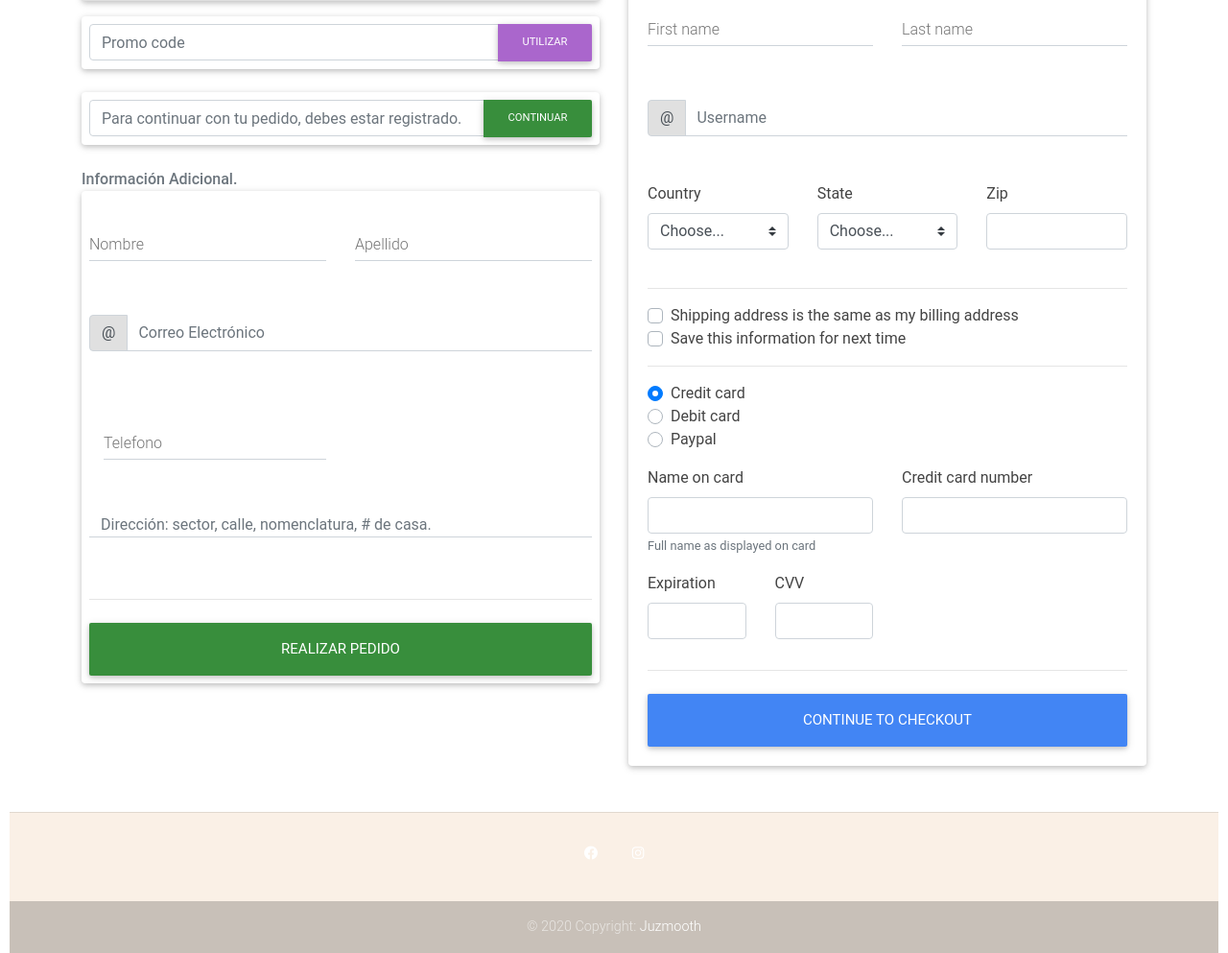
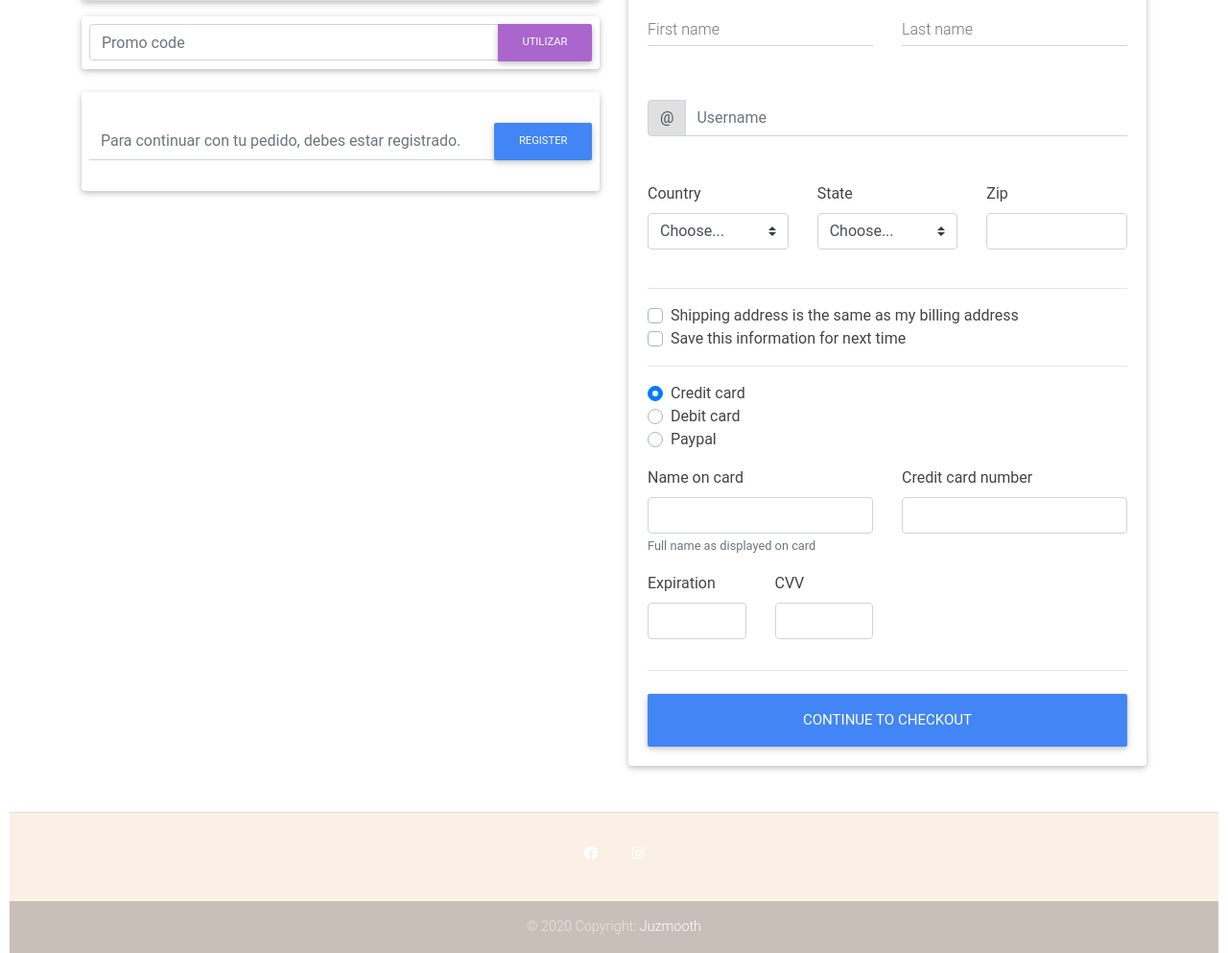
Before and after one commit to CarinaLR/Ivonne, a Django app: page /checkout in a window 1280 px wide. Shown: the part 756-1749 px from the top of the page at 96% size. Run offline with Django 3.2, Linux system fonts and the light colour scheme; some libraries are stand-ins or nearby versions.

Commit message:
working on order checkout

```diff
--- a/auctions/templates/auctions/checkout.html
+++ b/auctions/templates/auctions/checkout.html
@@ -90,32 +90,12 @@
         </form>
         <!-- Promo code -->
         <br />
-        <!-- continuar checkout -->
-        <form class="card p-2">
-          <div class="input-group">
-            <input
-              type="text"
-              class="form-control"
-              placeholder="Para continuar con tu pedido, debes estar registrado."
-              aria-label="Recipient's username"
-              aria-describedby="basic-addon2"
-            />
-            <div class="input-group-append">
-              <button
-                class="btn btn-green btn-md waves-effect m-0"
-                type="button"
-              >
-                Continuar
-              </button>
-            </div>
-          </div>
-        </form>
-        <!-- Continuar Checkout -->
-        <br />
+        {% if user.is_authenticated %}
         <small class="my-5 h6 text-muted text-center">
           Información Adicional.
         </small>
         <br />
+        <div id="addInfo">
           <!-- Informacion Adicional -->
           <form class="card p-2">
             <!--Grid row-->
@@ -177,6 +157,35 @@
             </button>
           </form>
           <!-- Informacion Adicional -->
+        </div>
+        {% else %}
+        <div id="contInform">
+          <!-- continuar checkout -->
+          <form class="card p-2">
+            <div class="input-group md-form">
+              <input
+                type="text"
+                class="form-control"
+                placeholder="Para continuar con tu pedido, debes estar registrado."
+                aria-label="Recipient's username"
+                aria-describedby="basic-addon2"
+              />
+              <div class="input-group-append">
+                <a href="{% url 'register' %}">
+                  <button
+                    class="btn btn-primary btn-md waves-effect m-0"
+                    type="button"
+                  >
+                    Register
+                  </button>
+                </a>
+              </div>
+            </div>
+          </form>
+          <!-- Continuar Checkout -->
+        </div>
+        <br />
+        {% endif %}
       </div>
       <!--Grid column-->
 
```
Lines whose indentation alone changed are shown as unchanged.
